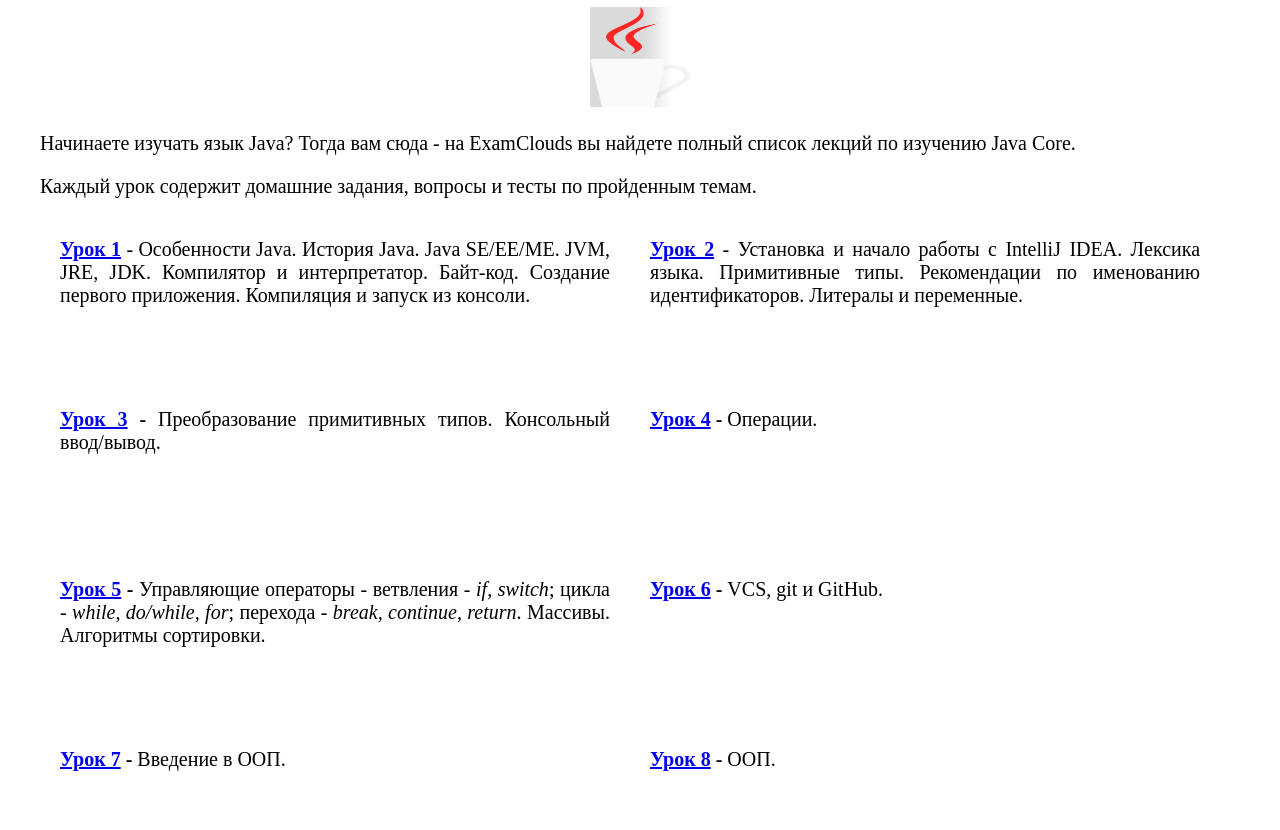
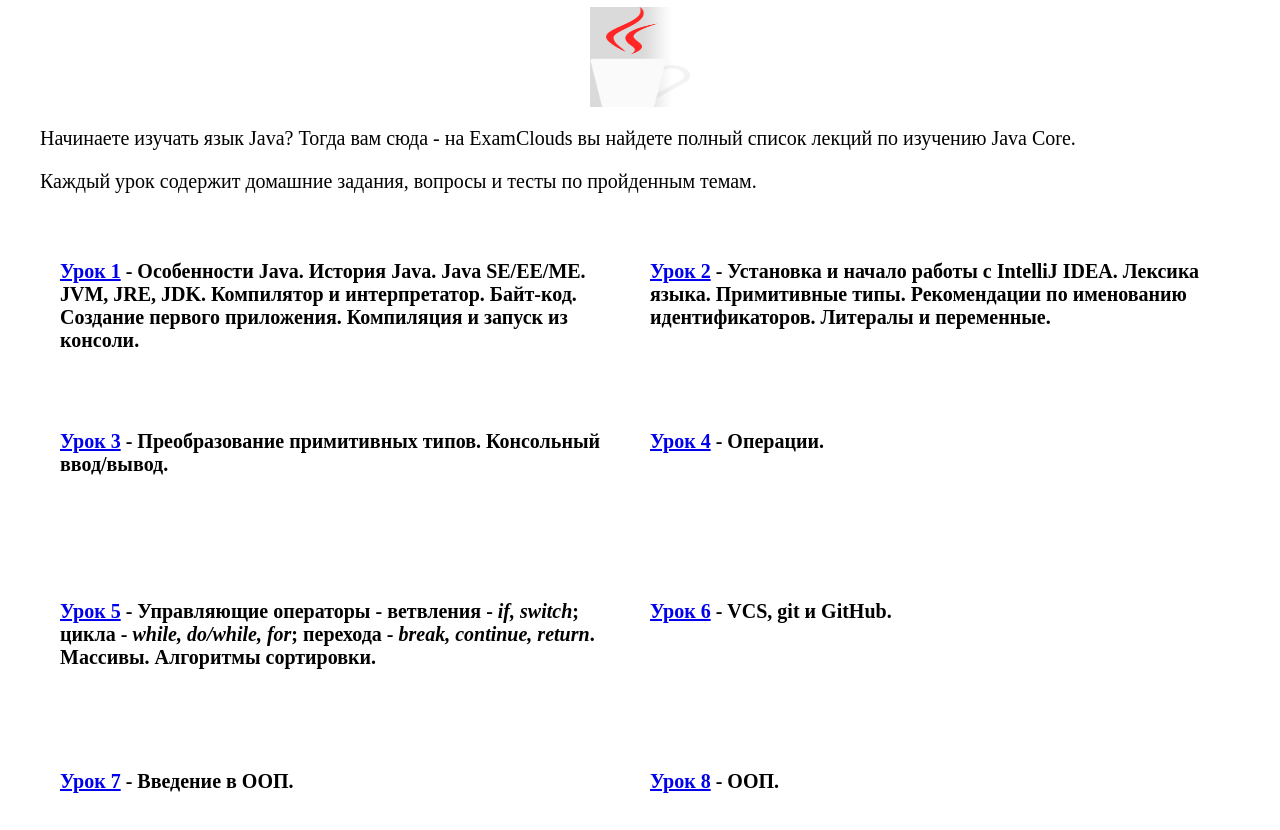
Before and after one commit to milkina/fe-ec, a plain HTML site: page index.html in a window 1280 px wide. Shown: the part 122-952 px from the top of the page. Drawn offline with Linux system fonts and the light colour scheme.

Commit message:
First commit

```diff
--- a/index.html
+++ b/index.html
@@ -21,18 +21,18 @@
      	    <main>
      	    	<article>
         			  <h1 class="header1Center">Java Core</h1>
-        			  <div class="javaacupDiv"><img src="images/javaacup.jpg" class="javaacupImg" alt="Java Core"></div>
+        			  <img src="images/javaacup.jpg" class="javaacupImg" alt="Java Core">
            			  <p>Начинаете изучать язык Java? Тогда вам сюда - на ExamClouds вы найдете полный список лекций по изучению Java Core.</p>
 					        <p>Каждый урок содержит домашние задания, вопросы и тесты по пройденным темам.</p>
 					        <div class="twoColumns">
-                      <p><strong><a title="Урок 1" href="http://www.examclouds.com/java/java-core-russian/lesson1">Урок 1</a></strong> - Особенности Java. История Java. Java SE/EE/ME. JVM, JRE, JDK. Компилятор и интерпретатор. Байт-код. Создание первого приложения. Компиляция и запуск из консоли.</p>
-					  <p><strong><a title="Урок 2" href="http://www.examclouds.com/java/java-core-russian/lesson2">Урок 2</a></strong> - Установка и начало работы с IntelliJ IDEA. Лексика языка. Примитивные типы. Рекомендации по именованию идентификаторов. Литералы и переменные.</p>
-					  <p><strong><a title="Урок 3" href="http://www.examclouds.com/java/java-core-russian/lesson3">Урок 3</a> - </strong>Преобразование примитивных типов. Консольный ввод/вывод.</p>
-					  <p><strong><a title="Урок 4" href="http://www.examclouds.com/java/java-core-russian/lesson4">Урок 4</a> -</strong>&nbsp;Операции.&nbsp;</p>
-					  <p><strong><a title="Урок 5" href="http://www.examclouds.com/java/java-core-russian/lesson5">Урок 5</a> -</strong>&nbsp;Управляющие операторы - ветвления -&nbsp;<em>if, switch</em>; цикла -&nbsp;<em>while, do/while, for</em>; перехода -&nbsp;<em>break, continue, return</em>. Массивы. Алгоритмы сортировки.&nbsp;</p>
-					  <p><strong><a title="Урок 6" href="http://www.examclouds.com/java/java-core-russian/lesson6">Урок 6</a> -&nbsp;</strong>VСS, git и GitHub.</p>
-					 <p><strong><a title="Урок 7" href="http://www.examclouds.com/java/java-core-russian/lesson7">Урок 7</a> -&nbsp;</strong>Введение в ООП.</p>
-					 <p><strong><a title="Урок 8" href="http://www.examclouds.com/java/java-core-russian/lesson8">Урок 8</a> -&nbsp;</strong>ООП.</p>
+                      <div><h4><a title="Урок 1" href="http://www.examclouds.com/java/java-core-russian/lesson1">Урок 1</a> - Особенности Java. История Java. Java SE/EE/ME. JVM, JRE, JDK. Компилятор и интерпретатор. Байт-код. Создание первого приложения. Компиляция и запуск из консоли.</h4></div>
+					            <div><h4><a title="Урок 2" href="http://www.examclouds.com/java/java-core-russian/lesson2">Урок 2</a> - Установка и начало работы с IntelliJ IDEA. Лексика языка. Примитивные типы. Рекомендации по именованию идентификаторов. Литералы и переменные.</h4></div>
+					            <div><h4><a title="Урок 3" href="http://www.examclouds.com/java/java-core-russian/lesson3">Урок 3</a> - Преобразование примитивных типов. Консольный ввод/вывод.</h4></div>
+					            <div><h4><a title="Урок 4" href="http://www.examclouds.com/java/java-core-russian/lesson4">Урок 4</a> -&nbsp;Операции.</h4></div>
+					            <div><h4><a title="Урок 5" href="http://www.examclouds.com/java/java-core-russian/lesson5">Урок 5</a> -&nbsp;Управляющие операторы - ветвления -&nbsp;<em>if, switch</em>; цикла -&nbsp;<em>while, do/while, for</em>; перехода -&nbsp;<em>break, continue, return</em>. Массивы. Алгоритмы сортировки.</h4></div>
+					            <div><h4><a title="Урок 6" href="http://www.examclouds.com/java/java-core-russian/lesson6">Урок 6</a> -&nbsp;VСS, git и GitHub.</h4></div>
+				 	            <div><h4><a title="Урок 7" href="http://www.examclouds.com/java/java-core-russian/lesson7">Урок 7</a> -&nbsp;Введение в ООП.</h4></div>
+					            <div><h4><a title="Урок 8" href="http://www.examclouds.com/java/java-core-russian/lesson8">Урок 8</a> -&nbsp;ООП.</h4></div>
 					        </div>
       			      <p>&nbsp;</p>
                   <p>Код с примерами на GitHub:&nbsp;<a href="https://github.com/milkina/java-core.git" target="_blank" rel="noopener noreferrer">https://github.com/milkina/java-core.git</a></p>
--- a/my-css.css
+++ b/my-css.css
@@ -18,7 +18,7 @@
 .mainArea main article p {
    text-align:justify;
 }
-.twoColumns p{
+.twoColumns div{
    width: 550px;
    float: left;
    margin: 20px;
@@ -77,9 +77,8 @@
 .javaacupImg{
 	width: 100px;
 	height: 100px;
-}
-.javaacupDiv{
-	text-align: center;
+  display: block;
+  margin:0 auto;
 }
 .emailSpan{
 	float: right;
```
Lines whose indentation alone changed are shown as unchanged.
